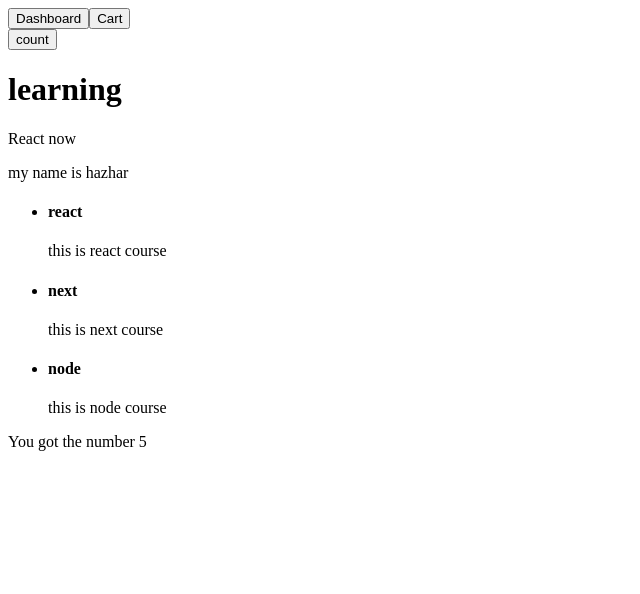
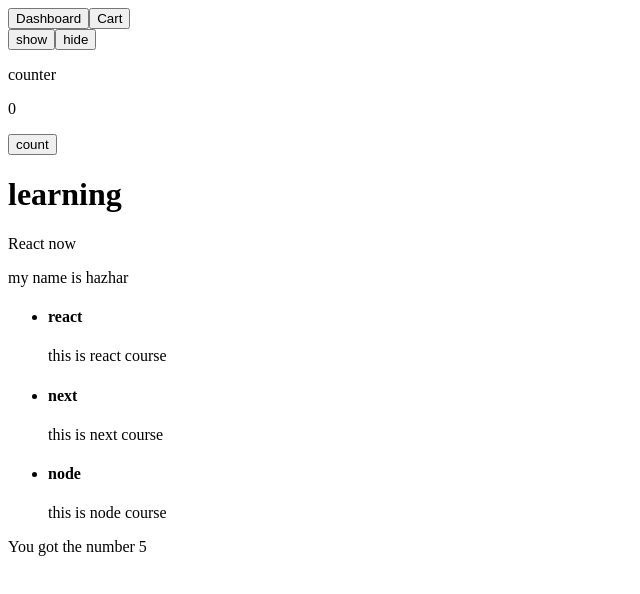
Before and after one commit to hazharmaroufi/react-v1, a React (Vite) app: page / in a window 1280 px wide. Shown: the top 594 px of the page, without its empty margins (0-640 px from the left). Built offline with nearby package versions, Linux system fonts and the light colour scheme.

Commit message:
practice hooks

```diff
--- a/src/Counter.jsx
+++ b/src/Counter.jsx
@@ -1,8 +1,30 @@
+import { useState } from "react";
+
 function Counter() {
+  const [counter, setCounter] = useState(0);
+  const [show, setShow] = useState(true);
   const countHandler = () => {
-    console.log("count");
+    setCounter((counter) => counter + 1);
   };
-  return <button onClick={countHandler}>count</button>;
+  const showHandler = () => {
+    setShow(true);
+  };
+  const hideHandler = () => {
+    setShow(false);
+  };
+  return (
+    <>
+      <button onClick={showHandler}>show</button>
+      <button onClick={hideHandler}>hide</button>
+      {show && (
+        <div>
+          <p>counter</p>
+          <p>{counter}</p>
+          <button onClick={countHandler}>count</button>
+        </div>
+      )}
+    </>
+  );
 }
 
 export default Counter;
--- a/src/CourseList.jsx
+++ b/src/CourseList.jsx
@@ -10,7 +10,7 @@ function CourseList() {
     <>
       <ul>
         {courses.map((course) => (
-          <CourseCard key={course.key} data={course} />
+          <CourseCard key={course.id} data={course} />
         ))}
       </ul>
     </>
```
